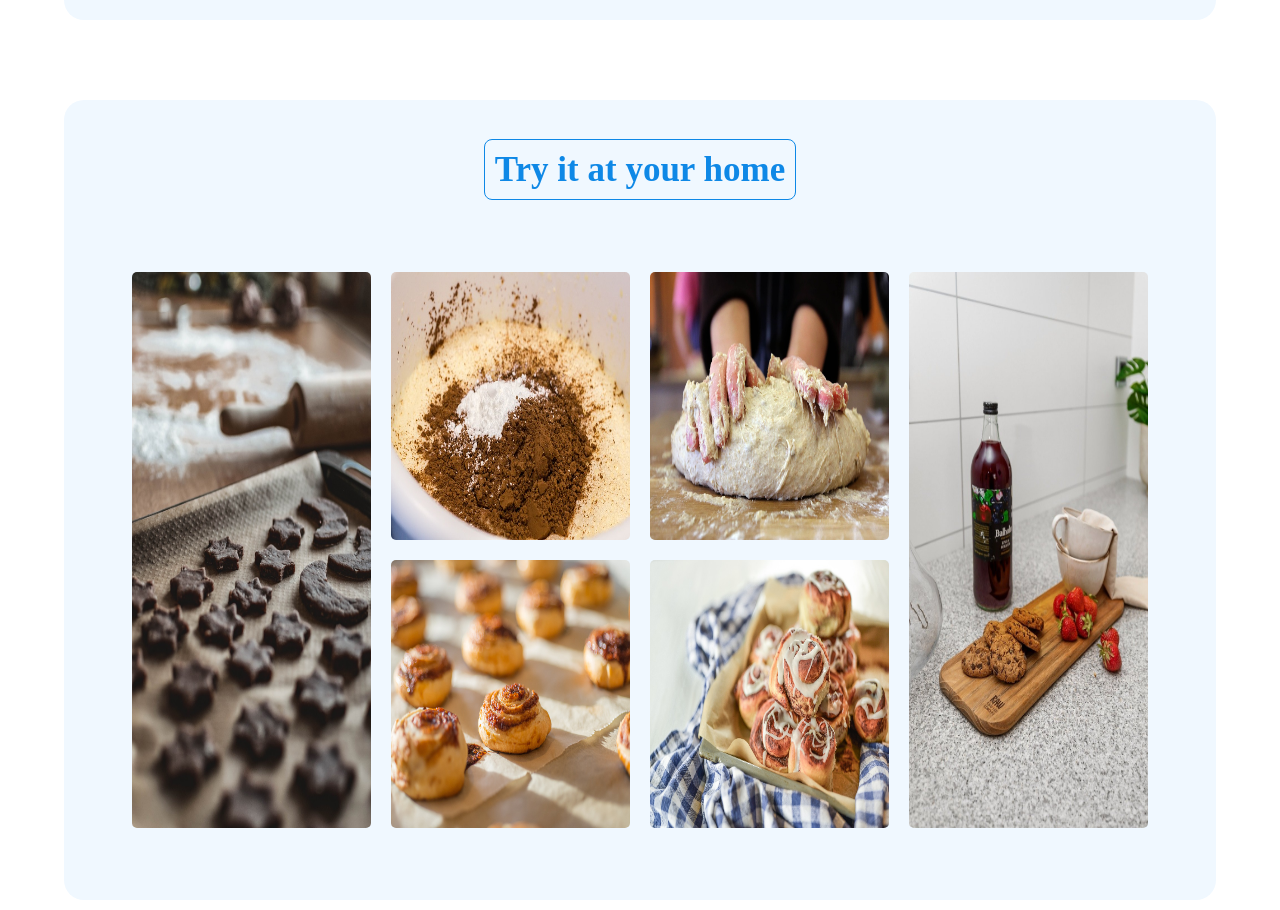
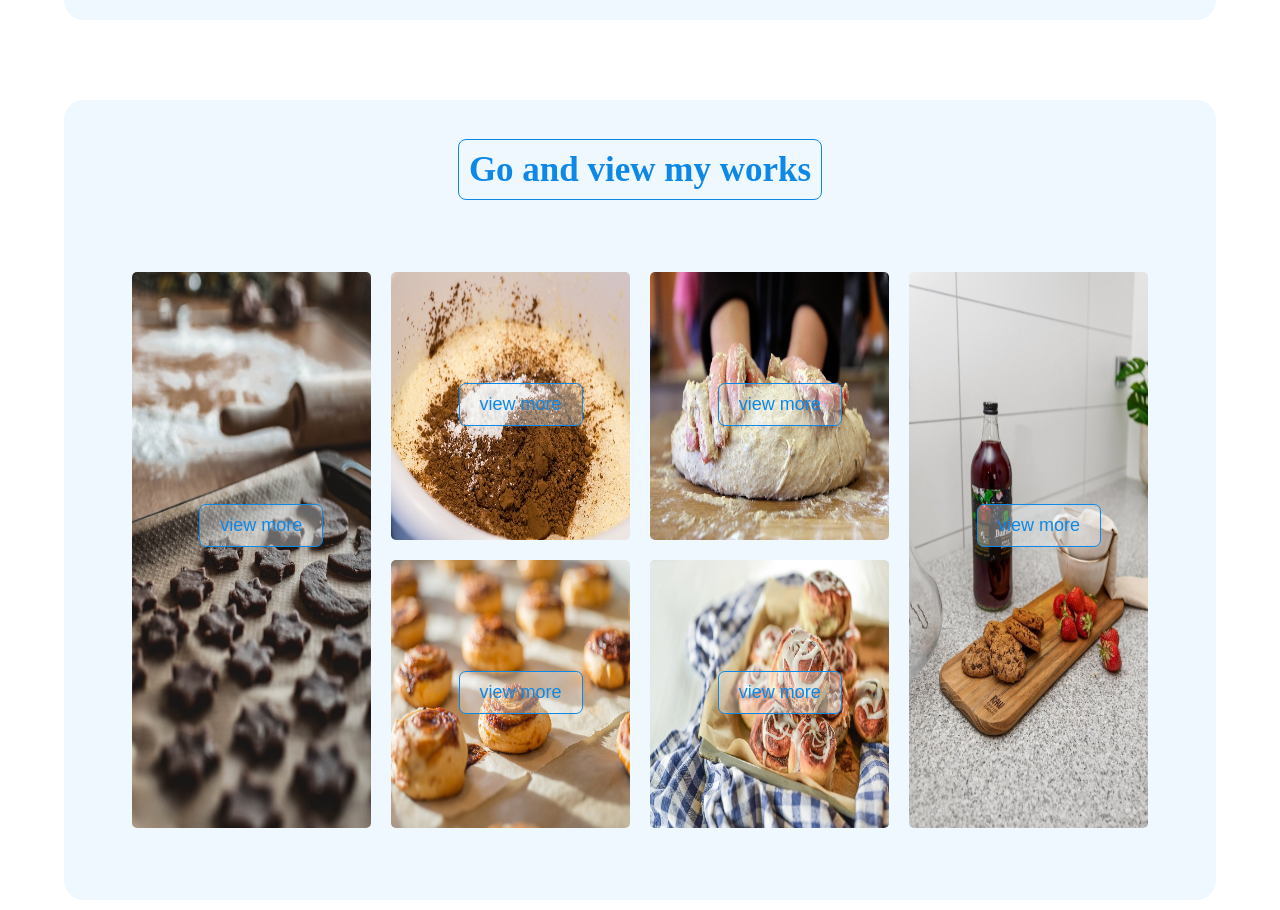
Before and after one commit to golam-kibriya123/in-project-01, a plain HTML site: page index.html in a window 1280 px wide. Shown: the part 700-1610 px from the top of the page. Drawn offline with Linux system fonts and the light colour scheme.

Commit message:
added a btn

```diff
--- a/index.html
+++ b/index.html
@@ -75,25 +75,42 @@
             justify-content: space-between;
         }
 
-        .gallery .g-item img {
+        .gallery .g-item .album-item,
+        .gallery .g-item .album-item img {
             max-width: 100%;
             width: 100%;
             height: 100%;
-            padding: 10px;
-            border-radius: 15px;
-            position: relative;
 
         }
 
-        .gallery .g-item .album-1 .album-img::after {
-            content: "";
+        .gallery .g-item .album-item img {
+            padding: 10px;
+            border-radius: 15px;
+        }
+
+        .gallery .g-item .album-item {
+            position: relative;
+        }
+
+        .gallery .g-item .album-item .album-btn {
             position: absolute;
-            background: #000;
-            height: 100px;
-            width: 100px;
-            top: 10;
-            left: 10;
+            top: 42%;
+            left: 30%;
+            padding: 10px 20px;
+            color: rgb(14, 136, 230);
+            border: rgb(14, 136, 230) solid 1px;
+            background-color: rgba(240, 248, 255, 0.354);
+            font-size: 18px;
+            font-weight: 500;
+            cursor: pointer;
+            border-radius: 7px;
 
+        }
+
+        .gallery .g-item .album-item .album-btn:hover {
+            background: rgb(14, 136, 230);
+            color: aliceblue;
+            transition: .5s all;
         }
     </style>
 </head>
@@ -163,29 +180,47 @@
         <section class="gallery-container ">
 
             <div class="section-header ">
-                <p>Try it at your home </p>
+                <p>Go and view my works </p>
             </div>
 
             <div class="gallery">
 
                 <div class="g-item ">
                     <div class="album-1">
+                        <div class="album-item">
+                            <button class="album-btn">view more</button>
                             <img class="album-img" src="images/gellary/cookies.jpg" alt="">
                         </div>
+                    </div>
                     <div class="album-2">
+                        <div class="album-item">
+                            <button class="album-btn">view more</button>
                             <img src="images/gellary/s1.jpg" alt="">
+                        </div>
+                        <div class="album-item">
+                            <button class="album-btn">view more</button>
                             <img src="images/gellary/s3.jpg" alt="">
+                        </div>
                     </div>
 
 
                 </div>
                 <div class="g-item ">
                     <div class="album-2">
+                        <div class="album-item">
+                            <button class="album-btn">view more</button>
                             <img src="images/gellary/s2.jpg" alt="">
+                        </div>
+                        <div class="album-item">
+                            <button class="album-btn">view more</button>
                             <img src="images/gellary/s4.jpg" alt="">
                         </div>
+                    </div>
                     <div class="album-1">
+                        <div class="album-item">
+                            <button class="album-btn">view more</button>
                             <img src="images/gellary/kitchen-counter.jpg" alt="">
+                        </div>
                     </div>
 
                 </div>
```
Lines whose indentation alone changed are shown as unchanged.
